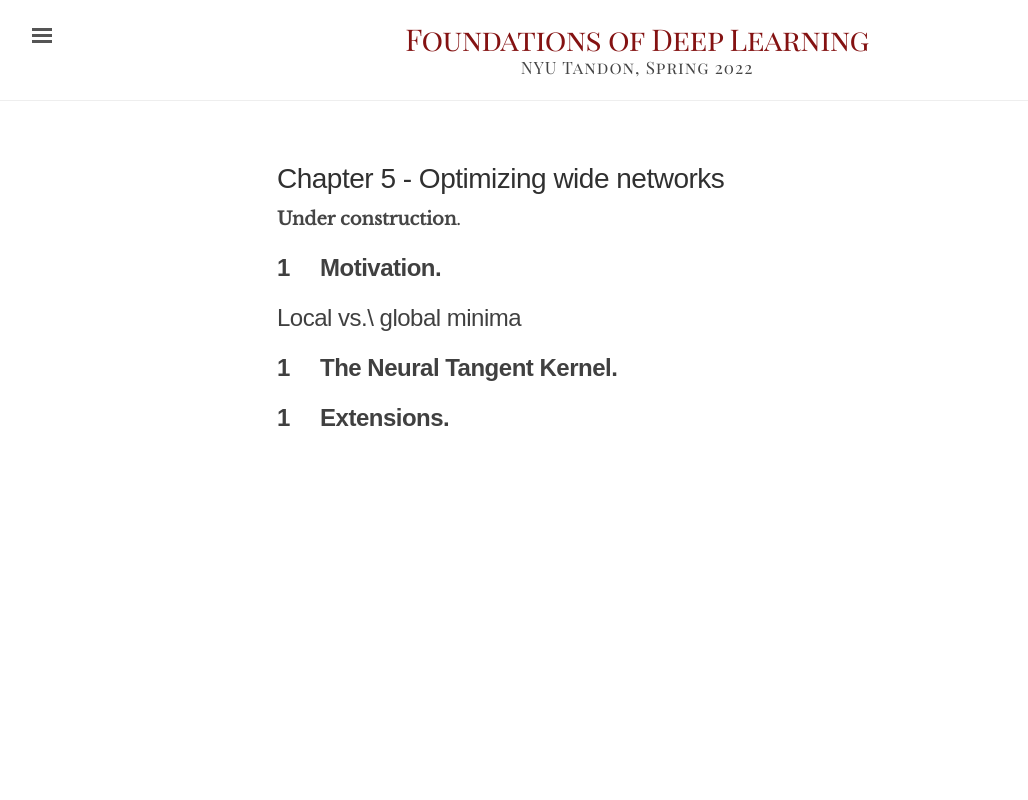
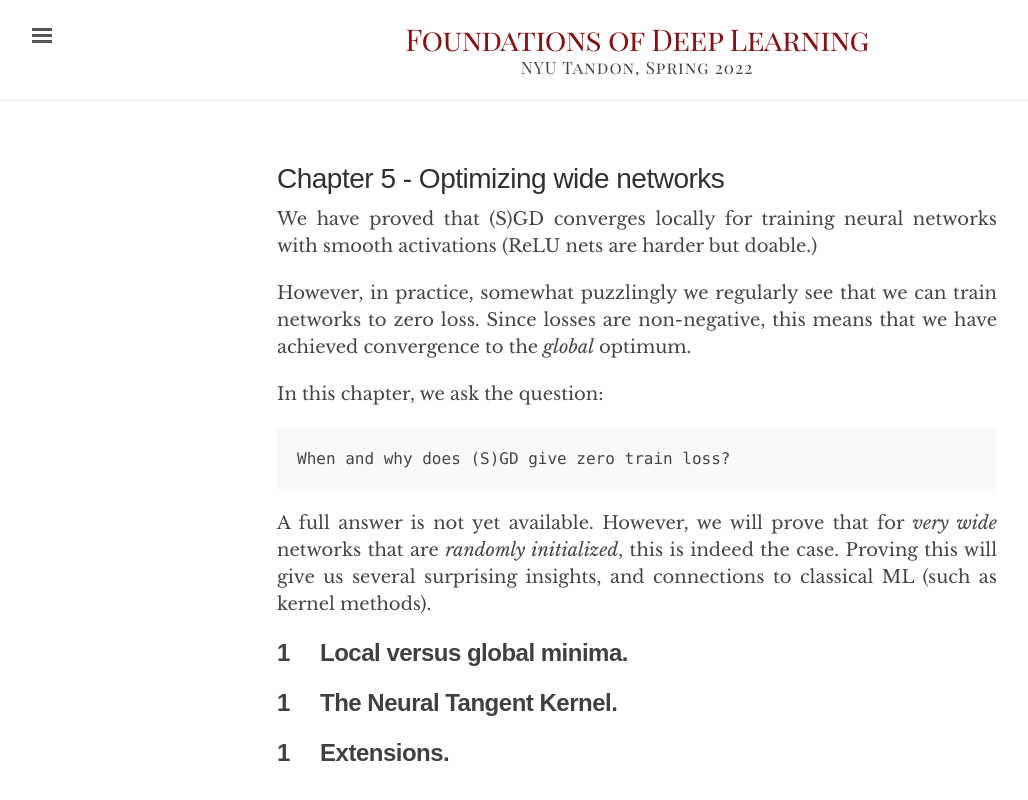
Before and after one commit to chinmayhegde/fodl, a Jekyll site: the page built from _posts/2022-01-14-optimization02.md, in a window 1280 px wide. Shown: the top 800 px of the page, without its empty margins (3-1031 px from the left). Built offline with Jekyll 4.4.1, drawn with Linux system fonts in a browser that asks for light colours; nearby versions of some CDN libraries.

Commit message:
Update 2022-01-14-optimization02.md

````diff
--- a/_posts/2022-01-14-optimization02.md
+++ b/_posts/2022-01-14-optimization02.md
@@ -5,15 +5,20 @@ categories: optimization
 date: 2022-01-14
 ---
 
+We have proved that (S)GD converges locally for training neural networks with smooth activations (ReLU nets are harder but doable.)
 
-**Under construction**.
+However, in practice, somewhat puzzlingly we regularly see that we can train networks to zero loss. Since losses are non-negative, this means that we have achieved convergence to the *global* optimum.
 
-## Motivation
+In this chapter, we ask the question:
+
+```
+When and why does (S)GD give zero train loss?
+```
+
+A full answer is not yet available. However, we will prove that for *very wide* networks that are *randomly initialized*, this is indeed the case. Proving this will give us several surprising insights, and connections to classical ML (such as kernel methods).
+
+## Local versus global minima
 {:.label}
-
-
-## Local vs.\ global minima
-
 
 
 ## The Neural Tangent Kernel
````
